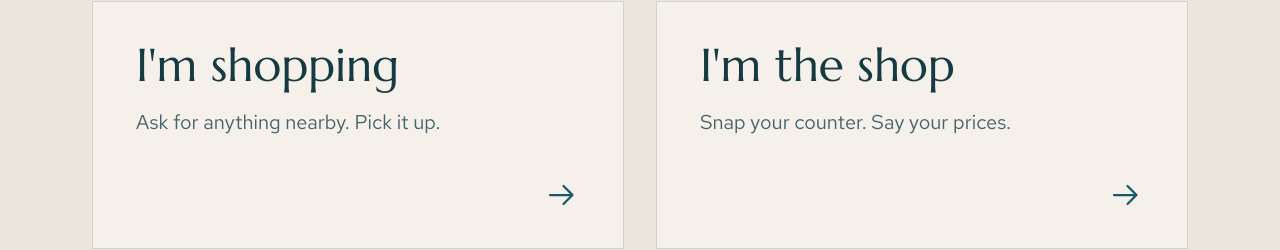
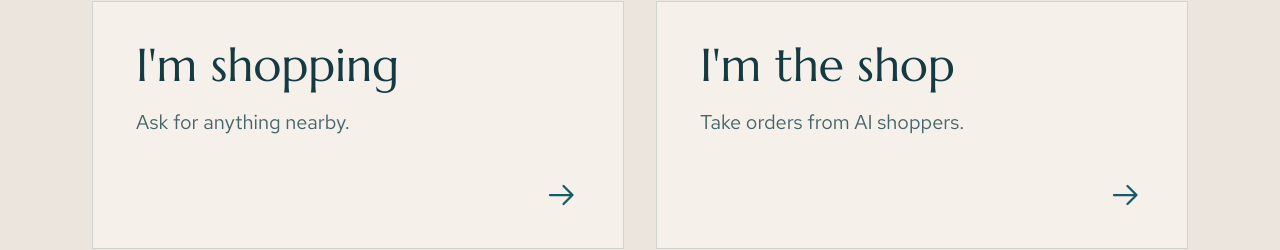
Before and after one commit to ansonlam23/avanti, a Next.js app: page /start in a window 1280 px wide. Shown: the part 163-413 px from the top of the page. Built offline with nearby package versions, Linux system fonts and the light colour scheme; a web font is replaced by a local one.

Commit message:
Start: card lines 'Ask for anything nearby.' and 'Take orders from AI shoppers.' (one line each)

```diff
--- a/src/components/start/chooser.tsx
+++ b/src/components/start/chooser.tsx
@@ -49,8 +49,8 @@ export function Chooser() {
         <h1 className="sr-only">Are you shopping, or are you the shop?</h1>
 
         <div className="grid gap-4 sm:grid-cols-2 sm:gap-6 lg:gap-8">
-          <Door href="/ask" title="I'm shopping" line="Ask for anything nearby. Pick it up." delay={0.1} />
-          <Door href="/open" title="I'm the shop" line="Snap your counter. Say your prices." delay={0.2} />
+          <Door href="/ask" title="I'm shopping" line="Ask for anything nearby." delay={0.1} />
+          <Door href="/open" title="I'm the shop" line="Take orders from AI shoppers." delay={0.2} />
         </div>
 
         <p className="lp-rise mt-6 text-center lg:mt-[clamp(1.25rem,3.5vh,2.25rem)]" style={rise(0.34)}>
```
